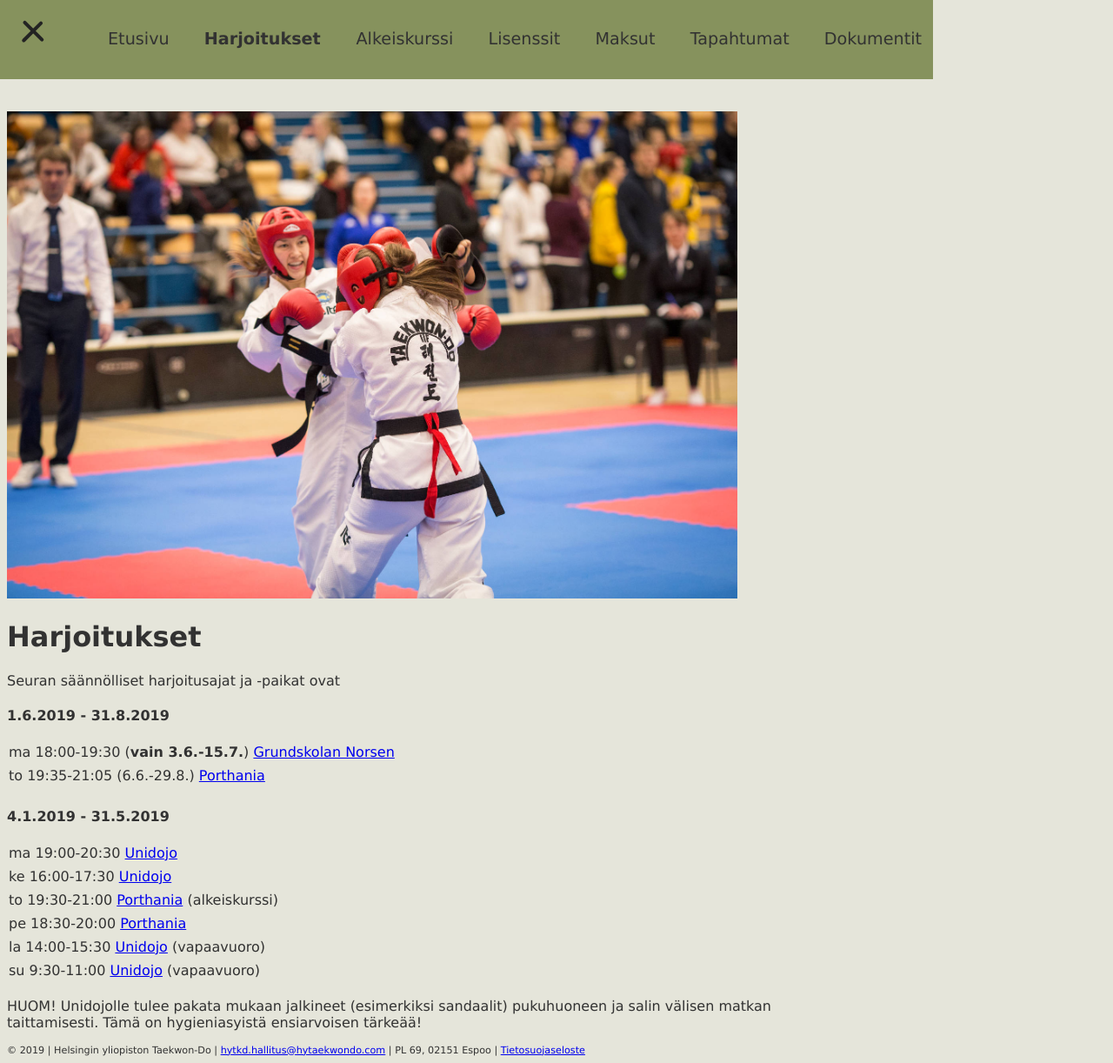
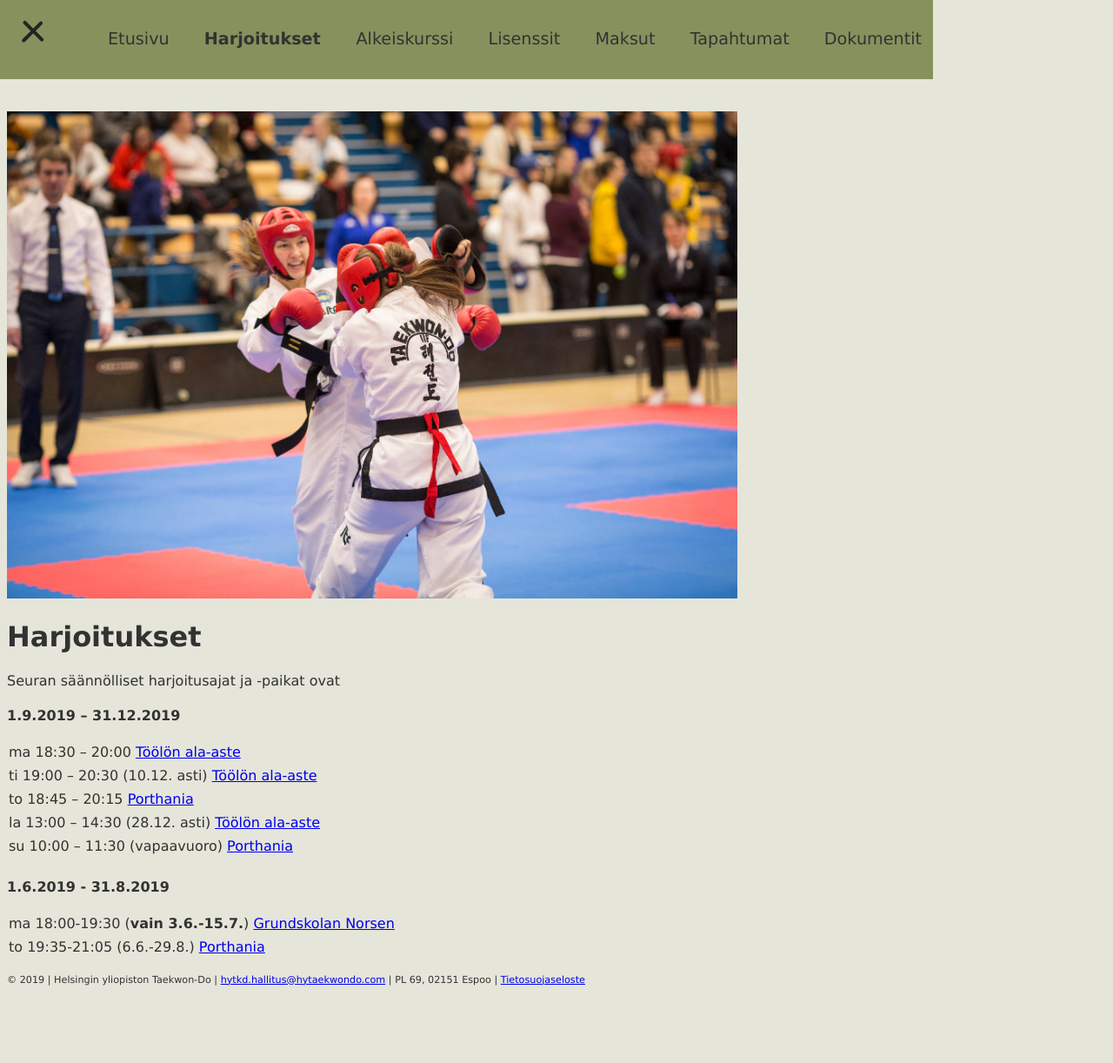
Before and after one commit to hytkd/website, a Jekyll site: the page built from trainings.html, in a window 1280 px wide and 1222 px high. Shown: the whole window at 87% size. Built offline with Jekyll 4.4.1, drawn with Linux system fonts in a browser that asks for light colours.

Commit message:
Update course information and autumn season training times

```diff
--- a/_data/acute.yml
+++ b/_data/acute.yml
@@ -1,3 +1,5 @@
+- title: Syksyn alkeiskurssi
+  content: Syksyn alkeiskurssi alkaa 8.9.2019. Ilmoittaudu <a href="/course.html">kurssille</a>!
 - title: NIC 2019 24.-25.8.
   content: Seura järjestää kansallisen opettajaseminaari NIC:n Viikin monitoimitalossa 24.-25.8. Katso tarkemmat tiedot kutsusta <a href="http://www.taekwon-do.fi/kansallinen-opettajaseminaari-nic-helsingissa-24-25-8/">liiton sivuilta</a>.
 - title: Kesän harjoitusvuorot
--- a/_data/course.yml
+++ b/_data/course.yml
@@ -1,8 +1,8 @@
-beginning_date: to 17.1.2019
+beginning_date: su 8.9.2019
 first_training_location: Porthanian liikuntasalissa
-first_training_time: 19:30-21:00
-fee: 50
-duration: 17.1.2019-30.4.2019
+first_training_time: 11:30-13:00
+fee: 30
+duration: 8.9.2019-15.12.2019
 training_times:
-  - time: to 19:30-21:00
+  - time: su 11:30-13:00
     location: Porthania
--- a/_data/trainings.yml
+++ b/_data/trainings.yml
@@ -1,20 +1,18 @@
+- dates: 1.9.2019 – 31.12.2019
+  times:
+    - time: ma 18:30 – 20:00
+      location: &TOOLO <a href="https://goo.gl/maps/Hcs6GgR9x8ebmiZp9" target="_blank">Töölön ala-aste</a>
+    - time: ti 19:00 – 20:30 (10.12. asti)
+      location: *TOOLO
+    - time: to 18:45 – 20:15
+      location: &PORTSU <a href="https://goo.gl/maps/t21PcHXy8ky" target="_blank">Porthania</a>
+    - time: la 13:00 – 14:30 (28.12. asti)
+      location: *TOOLO
+    - time: su 10:00 – 11:30 (vapaavuoro)
+      location: *PORTSU
 - dates: 1.6.2019 - 31.8.2019
   times:
     - time: ma 18:00-19:30 (<b>vain 3.6.-15.7.</b>)
       location: <a href="https://goo.gl/maps/2Ajrquq2gPmHCHQz8" target="_blank">Grundskolan Norsen</a>
     - time: to 19:35-21:05 (6.6.-29.8.)
       location: <a href="https://goo.gl/maps/t21PcHXy8ky" target="_blank">Porthania</a>
-- dates: 4.1.2019 - 31.5.2019
-  times:
-    - time: ma 19:00-20:30
-      location: <a href="https://goo.gl/maps/dxdFtMgjEEL2" target="_blank">Unidojo</a>
-    - time: ke 16:00-17:30
-      location: <a href="https://goo.gl/maps/dxdFtMgjEEL2" target="_blank">Unidojo</a>
-    - time: to 19:30-21:00
-      location: <a href="https://goo.gl/maps/t21PcHXy8ky" target="_blank">Porthania</a> (alkeiskurssi)
-    - time: pe 18:30-20:00
-      location: <a href="https://goo.gl/maps/t21PcHXy8ky" target="_blank">Porthania</a>
-    - time: la 14:00-15:30
-      location: <a href="https://goo.gl/maps/dxdFtMgjEEL2" target="_blank">Unidojo</a> (vapaavuoro)
-    - time: su 9:30-11:00
-      location: <a href="https://goo.gl/maps/dxdFtMgjEEL2" target="_blank">Unidojo</a> (vapaavuoro)
--- a/trainings.html
+++ b/trainings.html
@@ -16,7 +16,3 @@ title: HYTKD - Harjoitukset
     {% endfor %}
     </ul>
 {% endfor %}
-
-<p>
-    HUOM! Unidojolle tulee pakata mukaan jalkineet (esimerkiksi sandaalit) pukuhuoneen ja salin välisen matkan taittamisesti. Tämä on hygieniasyistä ensiarvoisen tärkeää!
-</p>
```
Also changed, not shown: course.html (+8 -8 lines).
